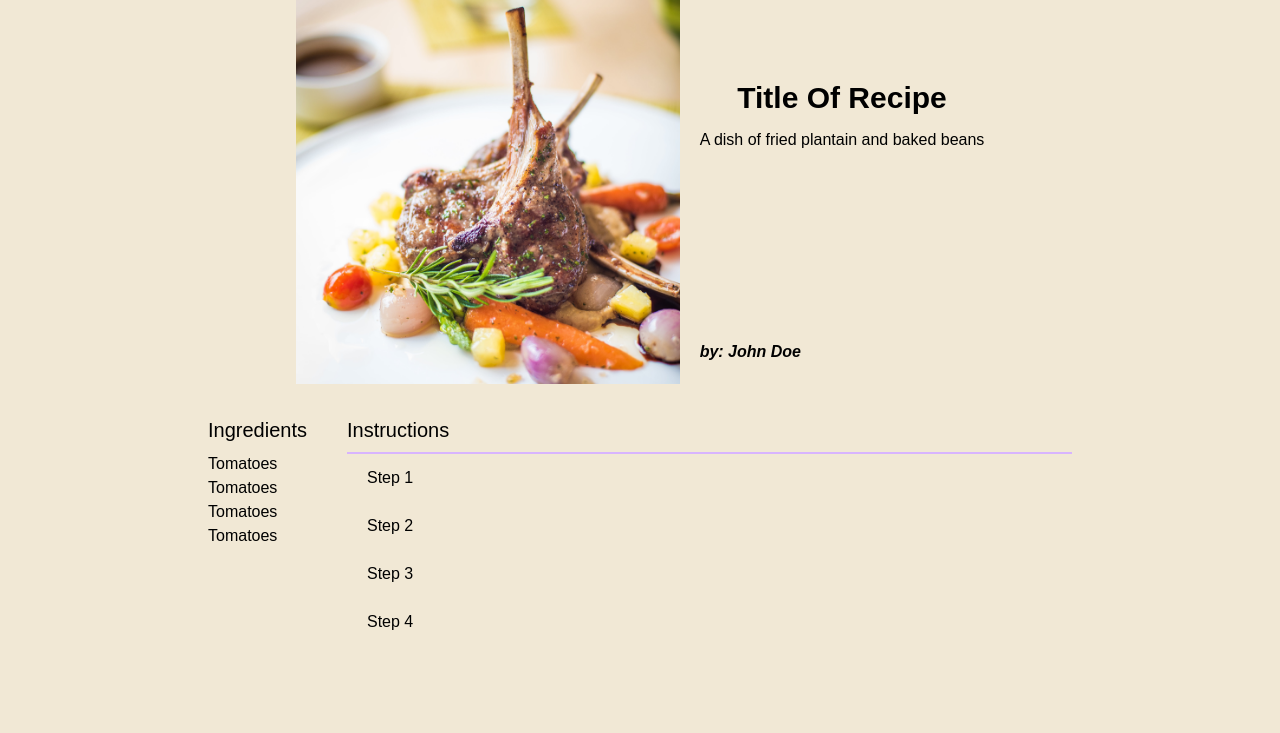
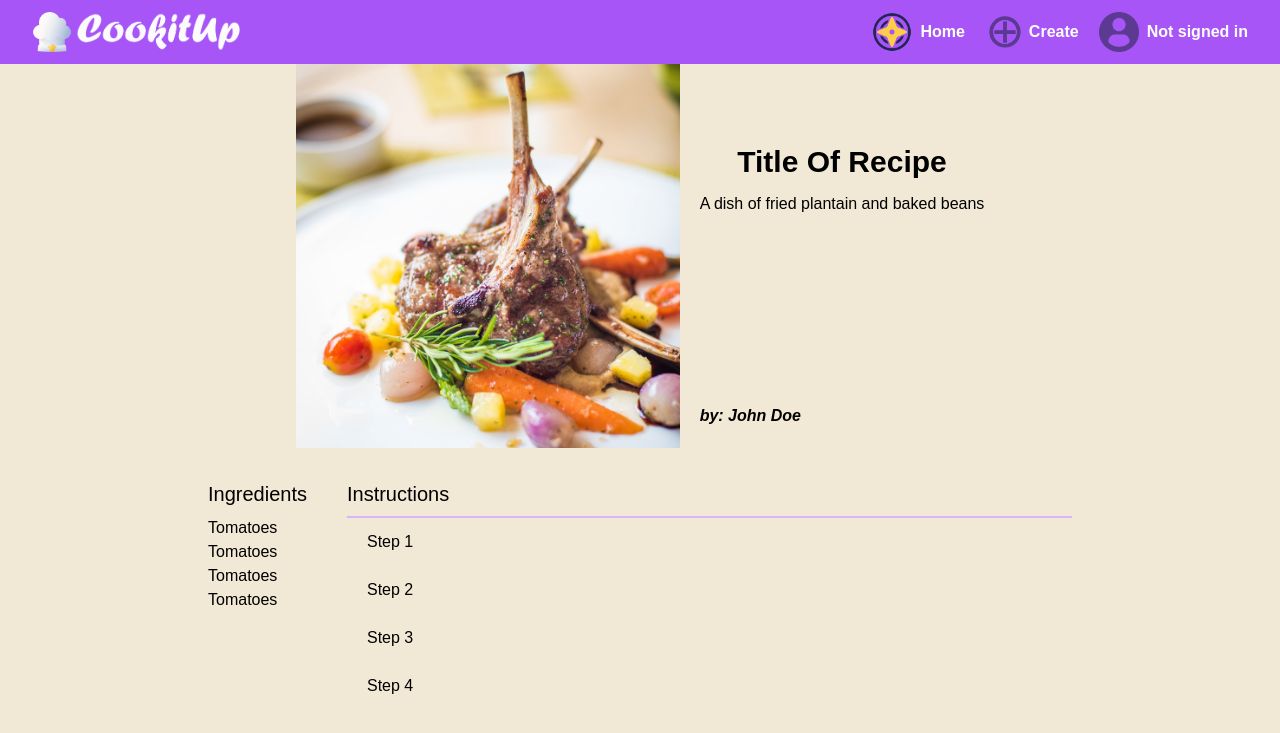
Before and after one commit to boring-school-work/cookitup, a PHP site: page /view/post/index.php in a window 1280 px wide. Shown: the top 733 px of the page. Run offline with PHP 8.4, Linux system fonts and the light colour scheme; style sheets or scripts are compiled from the project's sources.

Commit message:
chore: add navbar at create recipe and view recipe page

```diff
--- a/assets/css/output.css
+++ b/assets/css/output.css
@@ -660,20 +656,12 @@ video {
   width: 25%;
 }
 
+.w-10 {
+  width: 2.5rem;
+}
+
 .w-36 {
   width: 9rem;
-}
-
-.w-full {
-  width: 100%;
-}
-
-.w-52 {
-  width: 13rem;
-}
-
-.w-72 {
-  width: 18rem;
 }
 
 .w-96 {
@@ -684,16 +672,20 @@ video {
   width: auto;
 }
 
+.w-full {
+  width: 100%;
+}
+
+.w-44 {
+  width: 11rem;
+}
+
 .grow {
   flex-grow: 1;
 }
 
 .cursor-pointer {
   cursor: pointer;
-}
-
-.flex-row {
-  flex-direction: row;
 }
 
 .flex-col {
@@ -716,13 +708,19 @@ video {
   justify-content: space-between;
 }
 
+.gap-x-10 {
+  -moz-column-gap: 2.5rem;
+       column-gap: 2.5rem;
+}
+
+.gap-x-2 {
+  -moz-column-gap: 0.5rem;
+       column-gap: 0.5rem;
+}
+
 .gap-x-3 {
   -moz-column-gap: 0.75rem;
        column-gap: 0.75rem;
-}
-
-.gap-y-3 {
-  row-gap: 0.75rem;
 }
 
 .gap-x-5 {
@@ -730,9 +728,13 @@ video {
        column-gap: 1.25rem;
 }
 
-.gap-x-10 {
-  -moz-column-gap: 2.5rem;
-       column-gap: 2.5rem;
+.gap-y-3 {
+  row-gap: 0.75rem;
+}
+
+.gap-x-1 {
+  -moz-column-gap: 0.25rem;
+       column-gap: 0.25rem;
 }
 
 .rounded-md {
@@ -837,14 +821,18 @@ video {
   padding-bottom: 0.75rem;
 }
 
-.py-52 {
-  padding-top: 13rem;
-  padding-bottom: 13rem;
+.px-6 {
+  padding-left: 1.5rem;
+  padding-right: 1.5rem;
 }
 
-.px-52 {
-  padding-left: 13rem;
-  padding-right: 13rem;
+.px-8 {
+  padding-left: 2rem;
+  padding-right: 2rem;
+}
+
+.pb-2 {
+  padding-bottom: 0.5rem;
 }
 
 .pb-4 {
--- a/view/post/index.php
+++ b/view/post/index.php
@@ -11,7 +11,30 @@
 
 <body class="bg-[#f1e8d5]">
 
-  <!-- PLACE NAVBAR HERE -->
+  <header class="bg-purple-500 flex py-3 px-8">
+    <div class="grow">
+      <div class="flex">
+        <img src="../../assets/images/chef-hat.png" alt="chef hat" class="w-10 h-auto object-contain" />
+        <a href="../home/">
+          <img src="../../assets/images/CookitUp white.png" alt="cookitup logo" class="w-44 h-auto" />
+        </a>
+      </div>
+    </div>
+    <div class="flex gap-x-5 justify-center items-center text-white font-semibold">
+      <a href="../home/" class="flex justify-center items-center gap-x-2">
+        <img src="../../images/compas.png" class="w-10 object-contain h-auto" />
+        <p>Home</p>
+      </a>
+      <a href="../create/" class="flex justify-center items-center gap-x-1">
+        <img src=" ../../assets/images/create-icon.svg" alt="profile icon" class="w-10 object-contain h-auto" />
+        <p>Create</p>
+      </a>
+      <a href="../../login/" class="flex justify-center items-center gap-x-2">
+        <img src=" ../../assets/images/profile-user.png" alt="profile icon" class="w-10 object-contain h-auto" />
+        <p>Not signed in</p>
+      </a>
+    </div>
+  </header>
 
   <!-- Header for Recipe -->
   <div class="flex justify-center items-start gap-x-5">
```
Also changed, not shown: other parts of assets/css/output.css (+37 -56 lines), view/create/index.php (+25 -1 lines), assets/images/CookitUp white.png (added), assets/images/chef-hat.png (added), assets/images/create-icon.svg (added), assets/images/profile-user.png (added).
